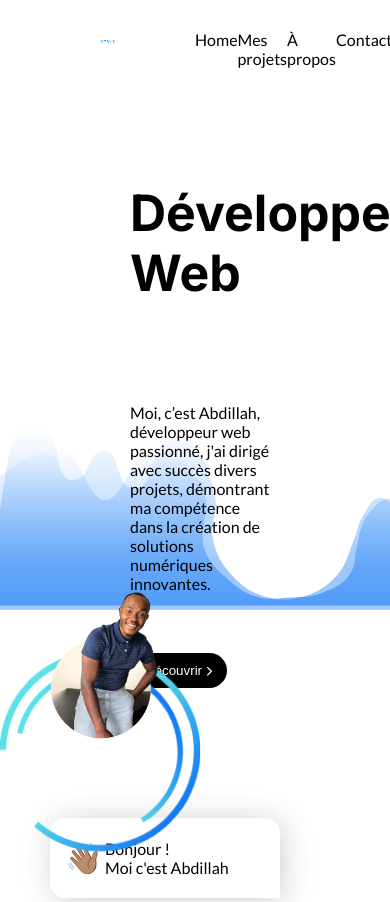
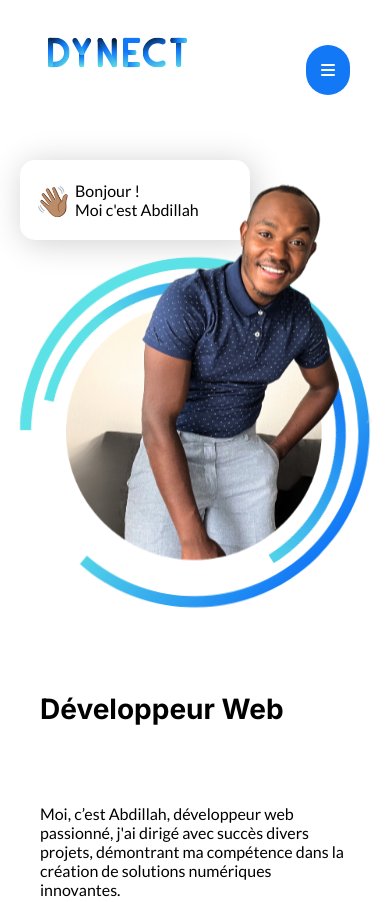
Before and after one commit to Abdillah-MD/mon_portfolio, a plain HTML site: page index.html in a window 390 px wide. Shown: the top 902 px of the page. Drawn offline with Linux system fonts and the light colour scheme; a web font is replaced by a local one.

Commit message:
maj vu mobile section developer

```diff
--- a/assets/scss/component/_header.scss
+++ b/assets/scss/component/_header.scss
@@ -5,13 +5,39 @@
     display: flex;
     flex-direction: row;
     justify-content: space-between;
+    @media screen and (max-width: 768px) {
+        padding: 0 20px;
+        height: 60px;
+    }
     img {
         width: 10%;
         margin-top: -15px;
+        @media screen and (max-width: 768px) {
+            width: 50%;
+        }
     }
     &__nav {
         width: 50%;
         display: flex;
         justify-content: space-around;
+        @media screen and (max-width: 768px) {
+            display: none;
+        }
+    }
+    i {
+        display: none;
+        @media screen and (max-width: 768px) {
+            display: block;
+            padding: 15px;
+            background: $main-color;
+            color: $btn-text-color;
+            box-sizing: border-box;
+            border-radius: 25px;
+            margin: 15px 0 0 0;
+            height: 50px;
+            display: flex;
+            align-items: center;
+            justify-content: center;
+        }
     }
 }
--- a/assets/scss/component/_main.scss
+++ b/assets/scss/component/_main.scss
@@ -12,11 +12,19 @@
     flex-direction: row;
     justify-content: space-between;
     @media screen and (max-width: 768px) {
-        flex-direction: column;
+        flex-direction: column-reverse;
+        padding: 40px 20px;
+        height: 100vh;
+        background: none;
     }
     // cursor: url('/assets/images/svg/cursor.svg') 50 50, auto;
     article {
         width: 50%;
+        @media screen and (max-width: 768px) {
+            width: 100%;
+            height: 100%;
+            box-sizing: border-box;
+        }
     }
 
     &__text {
@@ -27,9 +35,17 @@
         flex-direction: column;
         justify-content: flex-end;
         align-items: flex-start;
-
+        @media screen and (max-width: 768px) {
+            padding: 10px 20px;
+            margin: 0;
+            width: 100%;
+            height: auto;
+        }
         h1 {
             font-size: 50px;
+            @media screen and (max-width: 768px) {
+                font-size: 28px;
+            }
         }
 
         p {
@@ -47,13 +63,25 @@
 
     &__img {
         position: relative;
+        @media screen and (max-width: 768px) {
+            height: 500px;
+            width: 100%;
+        }
         &-content {
             position: absolute;
             width: 30vw;
             height: 35vh;
             right: 25%;
             bottom: 35%;
-
+            @media screen and (max-width: 768px) {
+                padding: 10px 20px;
+                margin: 20px 0 0 0;
+                width: 100%;
+                height: 100%;
+                top: 50%;
+                left: 50%;
+                transform: translate( -50%, -50% );
+            }
             // background-color: yellow;
             @media screen and (min-width: 768px) {
                 bottom: 25%;
@@ -68,7 +96,13 @@
                 left: 50%;
                 top: 60%;
                 transform: translate(-50%, -50%);
-
+                @media screen and (max-width: 768px) {
+                    top: 50%;
+                    left: 50%;
+                    width: 90%;
+                    transform: translate( -50%, -50%);
+                    -webkit-transform: translate( -50%, -50%);
+                }
                 @media screen and (min-width: 1024px) {
                     width: 140%;
                     height: 140%;
@@ -84,7 +118,13 @@
                 left: 50%;
                 top: 60%;
                 transform: translate(-50%, -50%) rotate(-20deg);
-
+                @media screen and (max-width: 768px) {
+                    width: 115%;
+                    top: 45%;
+                    left: 57%;
+                    transform: translate( -50%, -50% );
+                    -webkit-transform: translate( -50%, -50% );
+                }
                 svg {
                     width: 100%;
                     height: 100%;
@@ -98,6 +138,12 @@
                 left: 60%;
                 top: 30%;
                 transform: translate(-50%, -50%);
+                @media screen and (max-width: 768px) {
+                    width: 100%;
+                    top: 45%;
+                    left: 57%;
+                    transform: translate( -50%, -50% );
+                }
             }
         }
 
@@ -137,6 +183,10 @@
     &__text {
         text-align: center;
         padding: 0 140px;
+        @media screen and (max-width: 768px) {
+            padding: 0 20px;
+
+        }
     }
 
     &__programation {
--- a/index.html
+++ b/index.html
@@ -23,6 +23,7 @@
             <a href="#" class="header__nav--link-propos">À propos</a>
             <a href="#" class="header__nav--link-contact">Contact</a>
         </nav>
+        <i class="fa-solid fa-bars"></i>
     </header>
     <main>
         <section class="developer">
```
Also changed, not shown: assets/css/style.css, 1 other file.
